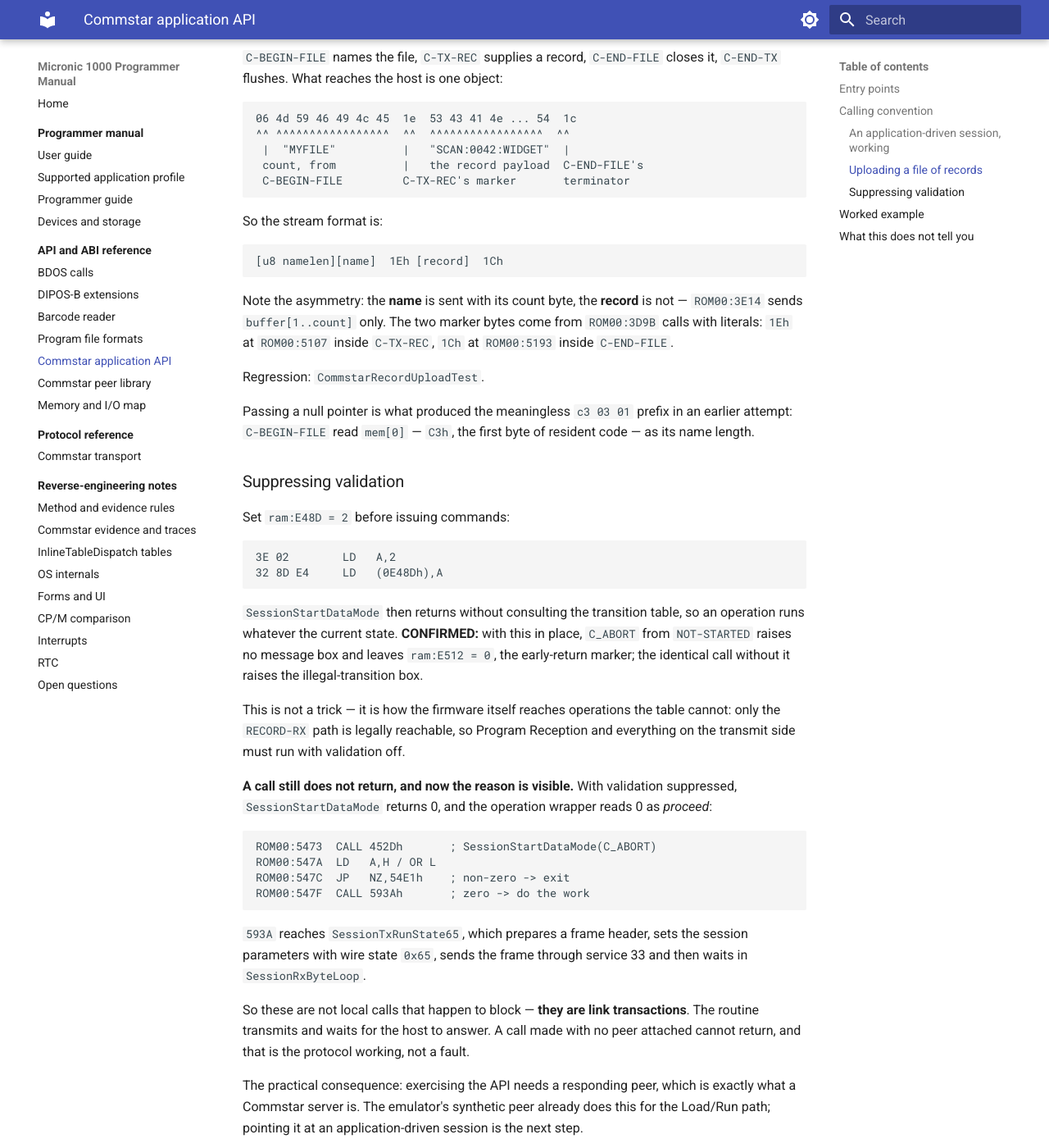
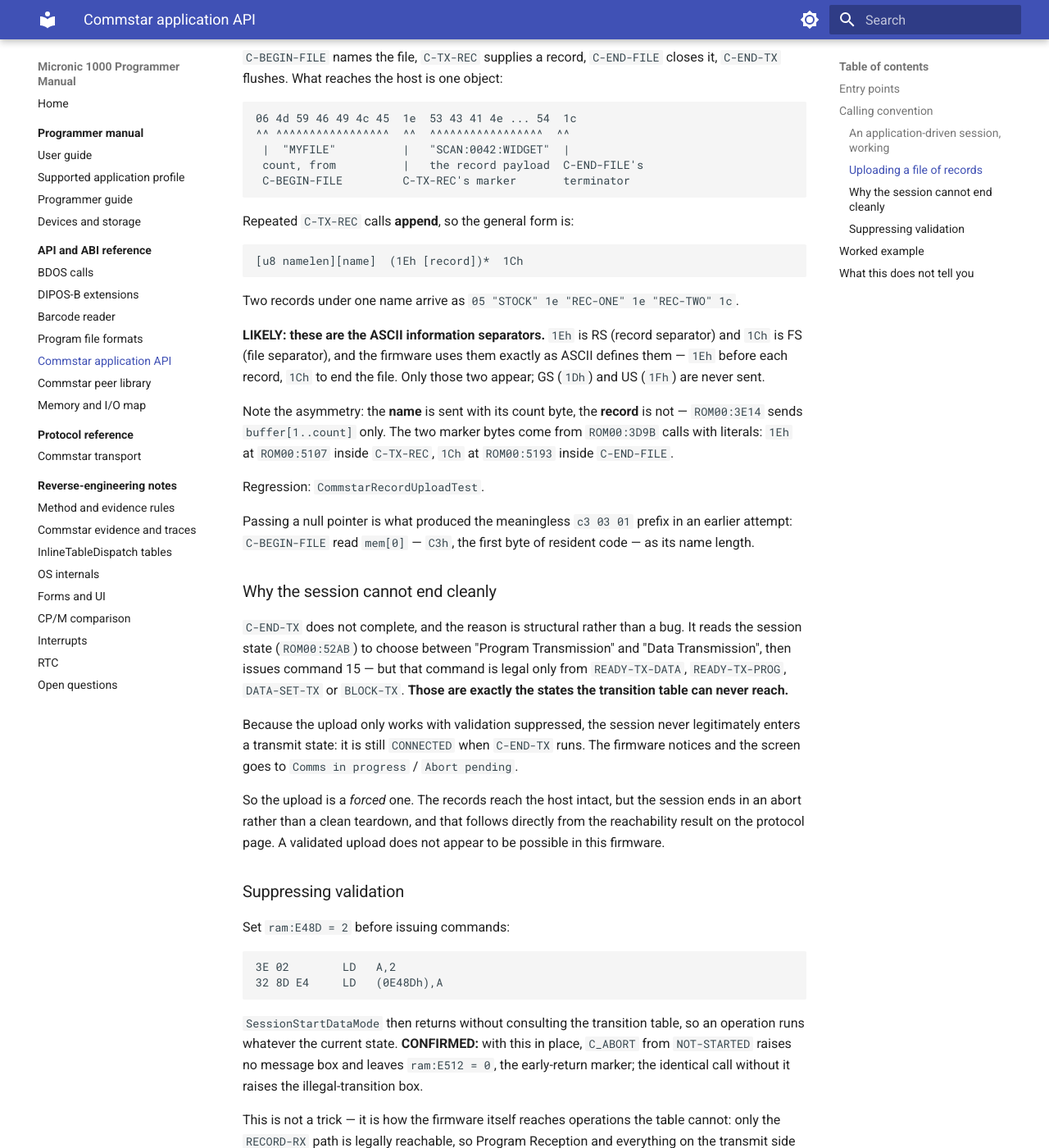
Before and after one commit to philpem/micronic1000, an MkDocs documentation site: the page built from doc/reference/commstar-api.md, in a window 1280 px wide and 1400 px high, scrolled down 3044 px. Shown: the whole window at 82% size. Built offline with MkDocs 1.6.1 and Material for MkDocs 9.7.7, drawn with Linux system fonts in a browser that asks for light colours.

Commit message:
Close the upload open ends: multi-record, ASCII separators, abort teardown
All three chased to a conclusion, one of which is a limitation rather than
a fix.

Multi-record uploads work. Repeated C-TX-REC calls append, so the general
stream form is

    [u8 namelen][name]  (1Eh [record])*  1Ch

Two records under one name arrive as
05 "STOCK" 1e "REC-ONE" 1e "REC-TWO" 1c.

LIKELY: the markers are the ASCII information separators. 1Eh is RS, record
separator, and 1Ch is FS, file separator, and the firmware uses them exactly
as ASCII defines them -- 1Eh before each record, 1Ch to end the file.
Corroborating: only those two are ever sent; GS (1Dh) and US (1Fh) appear
nowhere in the session code. Tagged LIKELY rather than CONFIRMED, being an
era convention combined with observed behaviour.

C-END-TX is explained, and it is structural rather than a bug. ROM00:52A5
reads the session state and branches on it to choose "Program Transmission"
(states 6 or 11) or "Data Transmission" otherwise, setting ram:E514/E516 to
the title and completion strings -- which is where the 2x2 operation matrix
strings actually get chosen. It then issues command 15. But C-END-TX is
legal only from READY-TX-DATA, READY-TX-PROG, DATA-SET-TX or BLOCK-TX --
exactly the states the transition table can never reach.

Since the upload only works with validation suppressed, the session is
still CONNECTED when C-END-TX runs (E22D=02 and E518=02, measured), the
firmware notices, and the screen goes to "Comms in progress" / "Abort
pending".

So the upload is a FORCED one. Records reach the host intact and the stream
format is fully decoded, but the session aborts rather than closing
cleanly, and that follows directly from the reachability result established
earlier: a validated upload does not appear to be possible in this
firmware. Stated plainly in the docs rather than left as an unexplained
loose end.

State 0062 is located but not explained: the only LD HL,0062 in ROM00 is at
5E16, in a push 6 / push 6 / push 62h / CALL 5973 sequence -- the same shape
as SessionSetParams(0x65, 6, 6, ...) in SessionTxRunState65. So it is a
session TX parameter from the "state-62 builder" the earlier notes mention;
what the exchange means is still open.

Full suite green: 71 tests.

Co-Authored-By: Claude Opus 5 (1M context) <noreply@anthropic.com>
Claude-Session: https://claude.ai/code/session_01QBz9pn8cwR4hKVMeDTvs7x

````diff
--- a/doc/reference/commstar-api.md
+++ b/doc/reference/commstar-api.md
@@ -132,11 +132,19 @@ closes it, `C-END-TX` flushes. What reaches the host is one object:
  C-BEGIN-FILE         C-TX-REC's marker       terminator
 ```
 
-So the stream format is:
+Repeated `C-TX-REC` calls **append**, so the general form is:
 
 ```text
-[u8 namelen][name]  1Eh [record]  1Ch
+[u8 namelen][name]  (1Eh [record])*  1Ch
 ```
+
+Two records under one name arrive as
+`05 "STOCK" 1e "REC-ONE" 1e "REC-TWO" 1c`.
+
+**LIKELY: these are the ASCII information separators.** `1Eh` is RS (record
+separator) and `1Ch` is FS (file separator), and the firmware uses them
+exactly as ASCII defines them — `1Eh` before each record, `1Ch` to end the
+file. Only those two appear; GS (`1Dh`) and US (`1Fh`) are never sent.
 
 Note the asymmetry: the **name** is sent with its count byte, the **record**
 is not — `ROM00:3E14` sends `buffer[1..count]` only. The two marker bytes come
@@ -148,6 +156,25 @@ Regression: `CommstarRecordUploadTest`.
 Passing a null pointer is what produced the meaningless `c3 03 01` prefix in
 an earlier attempt: `C-BEGIN-FILE` read `mem[0]` — `C3h`, the first byte of
 resident code — as its name length.
+
+### Why the session cannot end cleanly
+
+`C-END-TX` does not complete, and the reason is structural rather than a bug.
+It reads the session state (`ROM00:52AB`) to choose between "Program
+Transmission" and "Data Transmission", then issues command 15 — but that
+command is legal only from `READY-TX-DATA`, `READY-TX-PROG`, `DATA-SET-TX`
+or `BLOCK-TX`. **Those are exactly the states the transition table can never
+reach.**
+
+Because the upload only works with validation suppressed, the session never
+legitimately enters a transmit state: it is still `CONNECTED` when `C-END-TX`
+runs. The firmware notices and the screen goes to `Comms in progress` /
+`Abort pending`.
+
+So the upload is a *forced* one. The records reach the host intact, but the
+session ends in an abort rather than a clean teardown, and that follows
+directly from the reachability result on the protocol page. A validated
+upload does not appear to be possible in this firmware.
 
 ### Suppressing validation
 
````
Also changed, not shown: doc/protocol/commstar.md (+1 -1 lines), doc/research/TASKS.md (+31 -0 lines).
